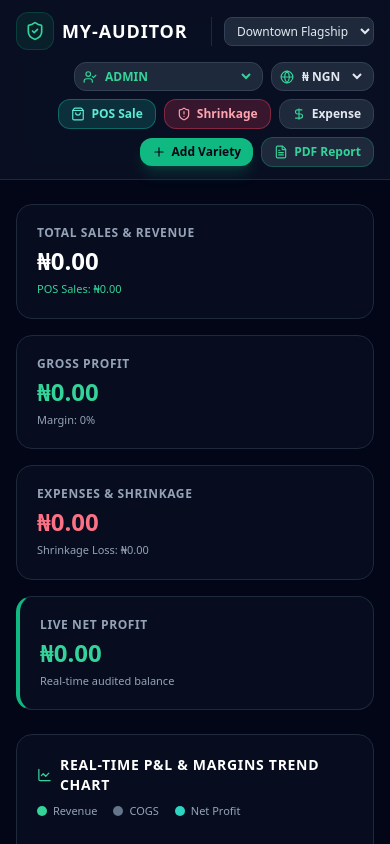
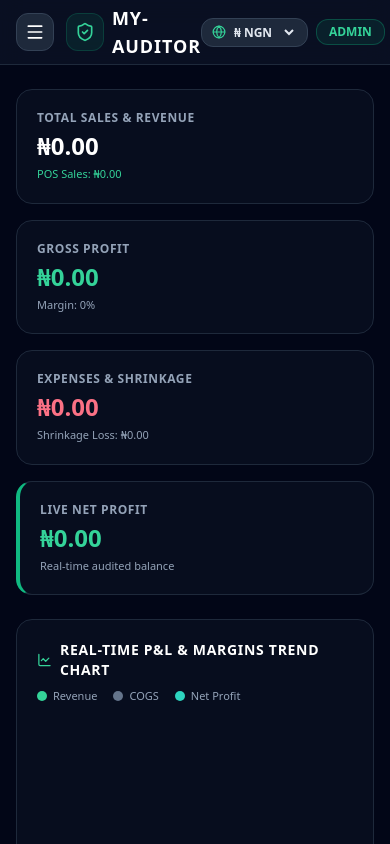
Before and after one commit to SIR-TRUTH/my-auditor-frontend, a Next.js app: page /dashboard in a window 390 px wide. Shown: the top 844 px of the page. Built offline with nearby package versions, Linux system fonts and the light colour scheme.

Commit message:
Add clean left-side hamburger menu navigation drawer for desktop and mobile

```diff
--- a/src/pages/dashboard/index.tsx
+++ b/src/pages/dashboard/index.tsx
@@ -19,7 +19,8 @@ import {
   ShoppingBag,
   ShieldAlert,
   Users,
-  UserCheck
+  UserCheck,
+  Menu
 } from 'lucide-react';
 import { detectInvoiceAnomalies } from "../../lib/anomalyDetector";
 import { downloadCSV } from "../../lib/reportExporter";
@@ -81,6 +82,7 @@ const CURRENCIES: Record<string, CurrencyOption> = {
 };
 
 export default function DashboardPage() {
+  const [isMenuOpen, setIsMenuOpen] = useState(false);
   const [selectedBranch, setSelectedBranch] = useState("Downtown Flagship");
   const [currencyKey, setCurrencyKey] = useState("NGN");
   const [userRole, setUserRole] = useState<'ADMIN' | 'AUDITOR' | 'INVESTOR'>("ADMIN");
@@ -183,6 +185,7 @@ export default function DashboardPage() {
 
   const handleSimulatePOSSale = () => {
     if (userRole === 'INVESTOR') return;
+    setIsMenuOpen(false);
     const allVars = inventoryGroups.flatMap(g => g.varieties);
     if (allVars.length === 0) {
       setPosNotice("Please add items to your inventory catalog first before running POS sales simulation!");
@@ -305,6 +308,7 @@ export default function DashboardPage() {
   };
 
   const handleExportPDF = () => {
+    setIsMenuOpen(false);
     const printWindow = window.open('', '_blank');
     if (!printWindow) return;
 
@@ -359,49 +363,33 @@ export default function DashboardPage() {
   const underperformers = sortedVarieties.slice(-3).reverse();
 
   return (
-    <div className="min-h-screen bg-slate-950 text-slate-100 flex flex-col font-sans">
-      {/* Responsive Header */}
-      <header className="border-b border-slate-800 bg-slate-900/60 backdrop-blur-md sticky top-0 z-50">
-        <div className="max-w-7xl mx-auto px-4 sm:px-6 py-3 sm:h-16 flex flex-col sm:flex-row items-center justify-between gap-3">
-          <div className="flex items-center justify-between w-full sm:w-auto gap-3">
+    <div className="min-h-screen bg-slate-950 text-slate-100 flex flex-col font-sans relative">
+
+      {/* Clean Streamlined Header */}
+      <header className="border-b border-slate-800 bg-slate-900/60 backdrop-blur-md sticky top-0 z-40">
+        <div className="max-w-7xl mx-auto px-4 sm:px-6 h-16 flex items-center justify-between">
+          <div className="flex items-center gap-3">
+            {/* Hamburger Button on Left Side */}
+            <button
+              type="button"
+              onClick={() => setIsMenuOpen(!isMenuOpen)}
+              className="p-2 bg-slate-800 hover:bg-slate-700 text-white rounded-xl border border-slate-700 transition cursor-pointer flex items-center justify-center"
+              aria-label="Toggle Menu"
+            >
+              <Menu className="w-5 h-5" />
+            </button>
+
             <Link href="/" className="flex items-center gap-2">
               <div className="bg-emerald-500/10 p-2 rounded-xl border border-emerald-500/20 text-emerald-400">
                 <ShieldCheck className="w-5 h-5 sm:w-6 sm:h-6" />
               </div>
               <span className="text-lg sm:text-xl font-black text-white tracking-wider">MY-AUDITOR</span>
             </Link>
-
-            <div className="flex items-center gap-2 pl-3 border-l border-slate-800">
-              <Building2 className="w-4 h-4 text-emerald-400 hidden sm:block" />
-              <select
-                value={selectedBranch}
-                onChange={(e) => setSelectedBranch(e.target.value)}
-                className="bg-slate-800 text-xs text-slate-200 border border-slate-700 rounded-lg px-2 py-1 focus:outline-none focus:border-emerald-500"
-              >
-                <option value="Downtown Flagship">Downtown Flagship</option>
-                <option value="Westside Mall">Westside Mall</option>
-                <option value="Eastside Hub">Eastside Hub</option>
-              </select>
-            </div>
           </div>
 
-          <div className="flex items-center flex-wrap justify-end gap-2 w-full sm:w-auto">
-            {/* Multi-User RBAC Switcher */}
-            <div className="flex items-center gap-1 bg-slate-800 border border-slate-700 rounded-xl px-2 py-1">
-              <UserCheck className="w-3.5 h-3.5 text-emerald-400" />
-              <select
-                value={userRole}
-                onChange={(e) => setUserRole(e.target.value as any)}
-                className="bg-transparent text-xs text-emerald-400 focus:outline-none cursor-pointer font-bold"
-              >
-                <option value="ADMIN" className="bg-slate-900 text-white">ADMIN</option>
-                <option value="AUDITOR" className="bg-slate-900 text-white">AUDITOR</option>
-                <option value="INVESTOR" className="bg-slate-900 text-white">INVESTOR (Read-Only)</option>
-              </select>
-            </div>
-
-            {/* Currency Switcher */}
-            <div className="flex items-center gap-1 bg-slate-800 border border-slate-700 rounded-xl px-2 py-1">
+          {/* Quick Active Status Badge & Currency on Right */}
+          <div className="flex items-center gap-2">
+            <div className="flex items-center gap-1 bg-slate-800 border border-slate-700 rounded-xl px-2.5 py-1">
               <Globe className="w-3.5 h-3.5 text-emerald-400" />
               <select
                 value={currencyKey}
@@ -416,55 +404,124 @@ export default function DashboardPage() {
               </select>
             </div>
 
+            <span className="bg-emerald-500/10 text-emerald-400 text-xs font-bold px-3 py-1 rounded-xl border border-emerald-500/30">
+              {userRole}
+            </span>
+          </div>
+        </div>
+      </header>
+
+      {/* Left-Side Grid Dropdown Navigation Sidebar */}
+      {isMenuOpen && (
+        <div className="fixed inset-0 bg-slate-950/80 backdrop-blur-sm z-50 flex">
+          <div className="w-80 max-w-[85vw] bg-slate-900 border-r border-slate-800 h-full p-6 flex flex-col justify-between shadow-2xl animate-in slide-in-from-left duration-200">
+            <div className="space-y-6">
+              <div className="flex justify-between items-center pb-4 border-b border-slate-800">
+                <div className="flex items-center gap-2">
+                  <ShieldCheck className="w-6 h-6 text-emerald-400" />
+                  <span className="font-black text-white text-lg">Action Hub</span>
+                </div>
+                <button
+                  onClick={() => setIsMenuOpen(false)}
+                  className="text-slate-400 hover:text-white p-1 rounded-lg hover:bg-slate-800 transition cursor-pointer"
+                >
+                  <X className="w-5 h-5" />
+                </button>
+              </div>
+
+              {/* Role & Branch Selector */}
+              <div className="space-y-3">
+                <p className="text-[10px] font-bold text-slate-400 uppercase tracking-wider">Store Controls</p>
+                <div>
+                  <label className="text-xs text-slate-400 block mb-1">Branch</label>
+                  <div className="flex items-center gap-2 bg-slate-950 border border-slate-800 rounded-xl px-3 py-2">
+                    <Building2 className="w-4 h-4 text-emerald-400" />
+                    <select
+                      value={selectedBranch}
+                      onChange={(e) => setSelectedBranch(e.target.value)}
+                      className="bg-transparent text-xs text-slate-200 w-full focus:outline-none"
+                    >
+                      <option value="Downtown Flagship" className="bg-slate-900">Downtown Flagship</option>
+                      <option value="Westside Mall" className="bg-slate-900">Westside Mall</option>
+                      <option value="Eastside Hub" className="bg-slate-900">Eastside Hub</option>
+                    </select>
+                  </div>
+                </div>
+
+                <div>
+                  <label className="text-xs text-slate-400 block mb-1">Access Role</label>
+                  <div className="flex items-center gap-2 bg-slate-950 border border-slate-800 rounded-xl px-3 py-2">
+                    <UserCheck className="w-4 h-4 text-emerald-400" />
+                    <select
+                      value={userRole}
+                      onChange={(e) => setUserRole(e.target.value as any)}
+                      className="bg-transparent text-xs text-emerald-400 font-bold w-full focus:outline-none"
+                    >
+                      <option value="ADMIN" className="bg-slate-900 text-white">ADMIN</option>
+                      <option value="AUDITOR" className="bg-slate-900 text-white">AUDITOR</option>
+                      <option value="INVESTOR" className="bg-slate-900 text-white">INVESTOR (Read-Only)</option>
+                    </select>
+                  </div>
+                </div>
+              </div>
+
+              {/* Quick Actions Grid */}
+              <div className="space-y-3">
+                <p className="text-[10px] font-bold text-slate-400 uppercase tracking-wider">Quick Actions Grid</p>
+
                 {userRole !== 'INVESTOR' && (
-              <>
+                  <div className="grid grid-cols-1 gap-2">
                     <button
                       type="button"
                       onClick={handleSimulatePOSSale}
-                  className="px-3 py-1.5 sm:py-2 bg-teal-500/20 hover:bg-teal-500/30 text-teal-300 border border-teal-500/40 text-xs font-bold rounded-xl transition-all flex items-center gap-1.5 cursor-pointer"
+                      className="w-full p-3 bg-teal-500/10 hover:bg-teal-500/20 text-teal-300 border border-teal-500/30 rounded-xl text-xs font-bold flex items-center gap-2 transition cursor-pointer"
                     >
-                  <ShoppingBag className="w-3.5 h-3.5" /> POS Sale
+                      <ShoppingBag className="w-4 h-4" /> Simulate POS Sale
                     </button>
 
                     <button
                       type="button"
-                  onClick={() => setShowShrinkageModal(true)}
-                  className="px-3 py-1.5 sm:py-2 bg-rose-500/20 hover:bg-rose-500/30 text-rose-300 border border-rose-500/40 text-xs font-bold rounded-xl transition-all flex items-center gap-1.5 cursor-pointer"
+                      onClick={() => { setIsMenuOpen(false); setShowShrinkageModal(true); }}
+                      className="w-full p-3 bg-rose-500/10 hover:bg-rose-500/20 text-rose-300 border border-rose-500/30 rounded-xl text-xs font-bold flex items-center gap-2 transition cursor-pointer"
                     >
-                  <ShieldAlert className="w-3.5 h-3.5" /> Shrinkage
+                      <ShieldAlert className="w-4 h-4" /> Report Shrinkage / Theft
                     </button>
 
                     <button
                       type="button"
-                  onClick={() => setShowExpenseModal(true)}
-                  className="px-3 py-1.5 sm:py-2 bg-slate-800 hover:bg-slate-700 text-slate-200 border border-slate-700 text-xs font-bold rounded-xl transition-all flex items-center gap-1.5 cursor-pointer"
+                      onClick={() => { setIsMenuOpen(false); setShowExpenseModal(true); }}
+                      className="w-full p-3 bg-slate-800 hover:bg-slate-700 text-slate-200 border border-slate-700 rounded-xl text-xs font-bold flex items-center gap-2 transition cursor-pointer"
                     >
-                  <DollarSign className="w-3.5 h-3.5 text-emerald-400" /> Expense
+                      <DollarSign className="w-4 h-4 text-emerald-400" /> Log Operational Expense
                     </button>
 
                     {userRole === 'ADMIN' && (
                       <button
                         type="button"
-                    onClick={() => setShowAddModal(true)}
-                    className="px-3 py-1.5 sm:py-2 bg-emerald-500 hover:bg-emerald-400 text-slate-950 text-xs font-bold rounded-xl shadow-lg shadow-emerald-500/20 transition-all flex items-center gap-1.5 cursor-pointer"
+                        onClick={() => { setIsMenuOpen(false); setShowAddModal(true); }}
+                        className="w-full p-3 bg-emerald-500 hover:bg-emerald-400 text-slate-950 rounded-xl text-xs font-bold flex items-center gap-2 transition cursor-pointer"
                       >
-                    <Plus className="w-3.5 h-3.5" /> Add Variety
+                        <Plus className="w-4 h-4" /> Add Inventory Variety
                       </button>
                     )}
-              </>
+                  </div>
                 )}
 
                 <button
                   type="button"
                   onClick={handleExportPDF}
-              className="px-3 py-1.5 sm:py-2 bg-slate-800 hover:bg-slate-700 text-emerald-400 border border-emerald-500/30 text-xs font-bold rounded-xl transition-all flex items-center gap-1.5 cursor-pointer"
-              title="Export Executive PDF Report"
+                  className="w-full p-3 bg-slate-800 hover:bg-slate-700 text-emerald-400 border border-emerald-500/30 rounded-xl text-xs font-bold flex items-center gap-2 transition cursor-pointer"
                 >
-              <FileText className="w-3.5 h-3.5" /> PDF Report
+                  <FileText className="w-4 h-4" /> Export Executive PDF Report
                 </button>
               </div>
             </div>
-      </header>
+
+            <p className="text-[10px] text-slate-500 text-center">MY-AUDITOR v2.4 • Investor Clean State</p>
+          </div>
+          <div className="flex-1" onClick={() => setIsMenuOpen(false)}></div>
+        </div>
+      )}
 
       {/* POS Notification Banner */}
       {posNotice && (
```
Lines whose indentation alone changed are shown as unchanged.
